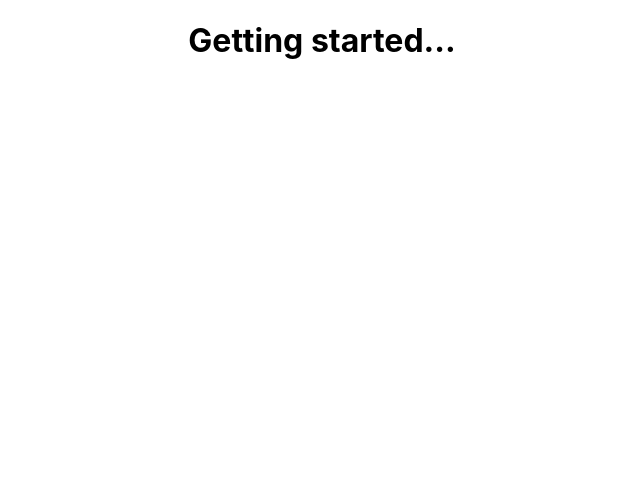
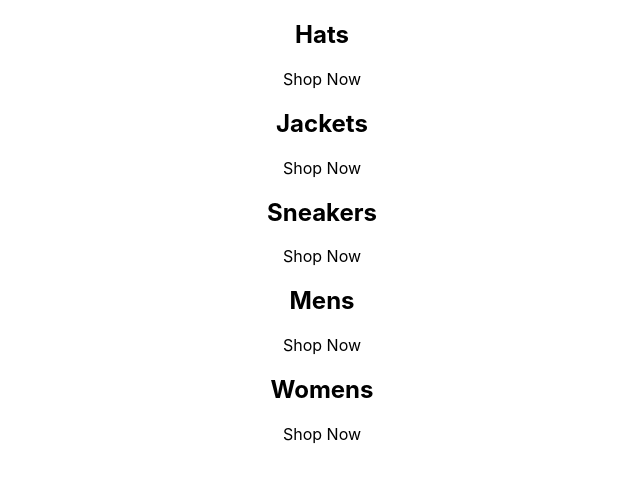
Before and after one commit to azshhh/reactjs-Capstone, a React (Create React App) app: page / in a window 1280 px wide. Shown: the top 480 px of the page, without its empty margins (318-958 px from the left). Built offline with nearby package versions, Linux system fonts and the light colour scheme.

Commit message:
Creating layout

```diff
--- a/src/App.js
+++ b/src/App.js
@@ -3,7 +3,41 @@
 const App = () => {
   return (
     <div className="App">
-      <h1>Getting started...</h1>
+      <div className="categories-container">
+        <div className="category-container">
+          {/* <img src="" alt="" /> */}
+          <h2>Hats</h2>
+          <p>Shop Now</p>
+        </div>
+      </div>
+      <div className="categories-container">
+        <div className="category-container">
+          {/* <img src="" alt="" /> */}
+          <h2>Jackets</h2>
+          <p>Shop Now</p>
+        </div>
+      </div>
+      <div className="categories-container">
+        <div className="category-container">
+          {/* <img src="" alt="" /> */}
+          <h2>Sneakers</h2>
+          <p>Shop Now</p>
+        </div>
+      </div>
+      <div className="categories-container">
+        <div className="category-container">
+          {/* <img src="" alt="" /> */}
+          <h2>Mens</h2>
+          <p>Shop Now</p>
+        </div>
+      </div>
+      <div className="categories-container">
+        <div className="category-container">
+          {/* <img src="" alt="" /> */}
+          <h2>Womens</h2>
+          <p>Shop Now</p>
+        </div>
+      </div>
     </div>
   );
 };
```
